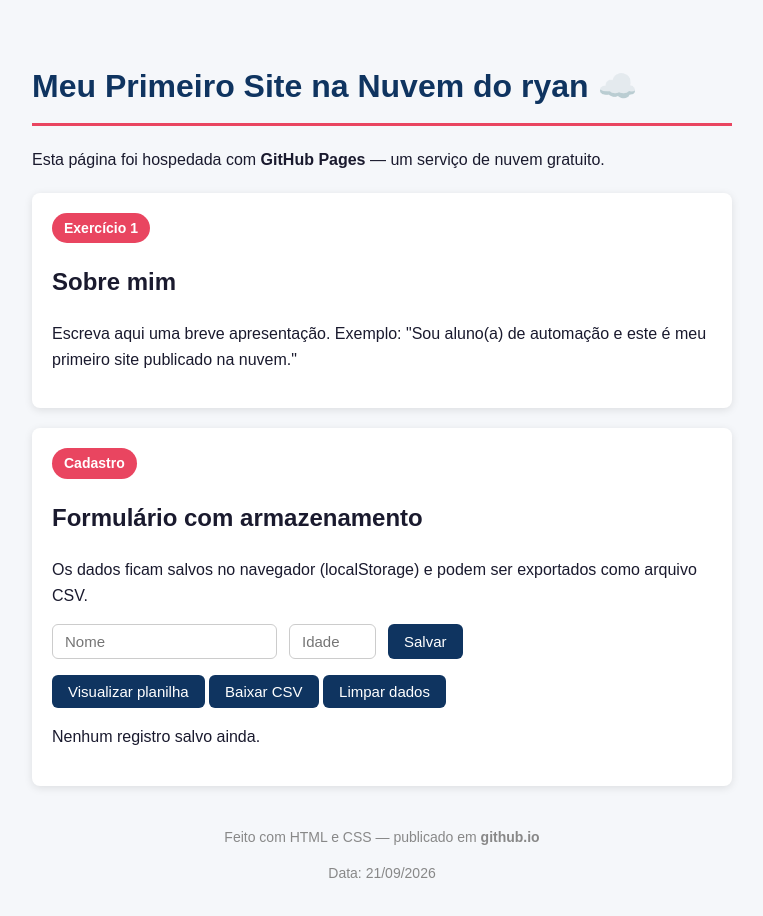
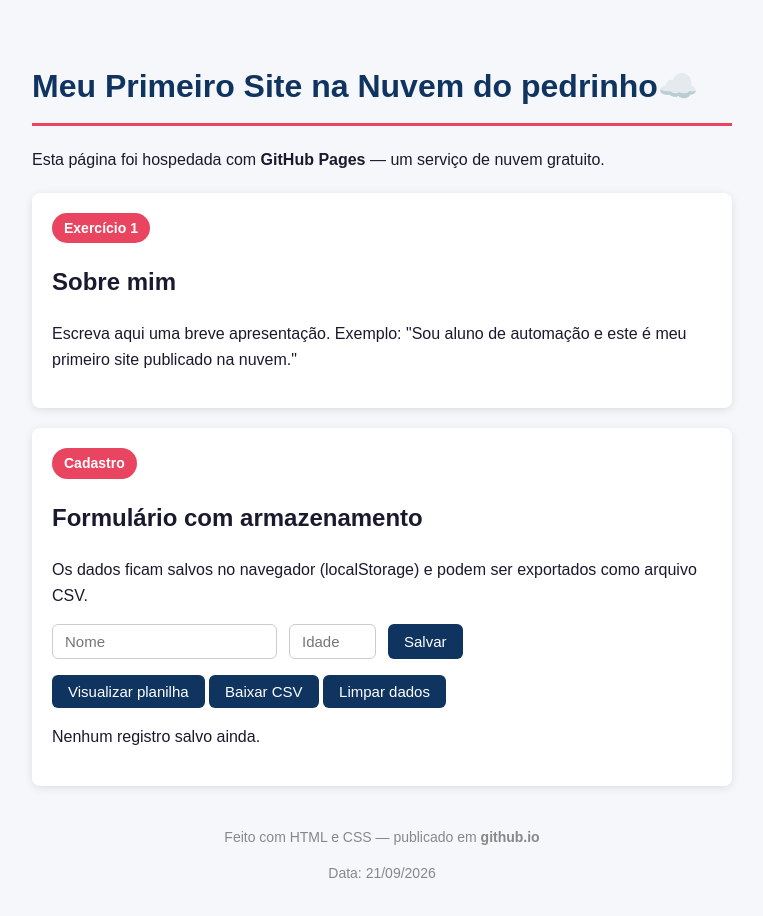
Before and after one commit to pedroarthur08/pedrohtml, a plain HTML site: page index.html in a window 1280 px wide. Shown: the whole page, without its empty margins (258-1021 px from the left). Drawn offline with Linux system fonts and the light colour scheme.

Commit message:
Update index.html

```diff
--- a/index.html
+++ b/index.html
@@ -3,7 +3,7 @@
 <head>
     <meta charset="UTF-8">
     <meta name="viewport" content="width=device-width, initial-scale=1.0">
-    <title>Meu Primeiro Site na Nuvvem do ryan</title>
+    <title>Meu Primeiro Site na Nuvvem do pedro</title>
     <style>
         body {
             font-family: Arial, sans-serif;
@@ -84,14 +84,14 @@
 </head>
 <body>
 
-    <h1>Meu Primeiro Site na Nuvem do ryan ☁️</h1>
+    <h1>Meu Primeiro Site na Nuvem do pedrinho☁️</h1>
 
     <p>Esta página foi hospedada com <strong>GitHub Pages</strong> — um serviço de nuvem gratuito.</p>
 
     <div class="card">
         <span class="badge">Exercício 1</span>
         <h2>Sobre mim</h2>
-        <p>Escreva aqui uma breve apresentação. Exemplo: "Sou aluno(a) de automação e este é meu primeiro site publicado na nuvem."</p>
+        <p>Escreva aqui uma breve apresentação. Exemplo: "Sou aluno de automação e este é meu primeiro site publicado na nuvem."</p>
     </div>
 
     <div class="card">
```
